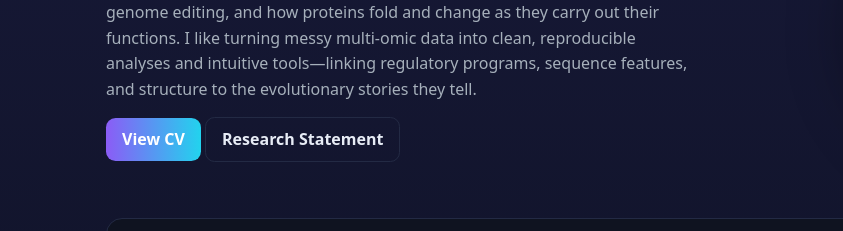
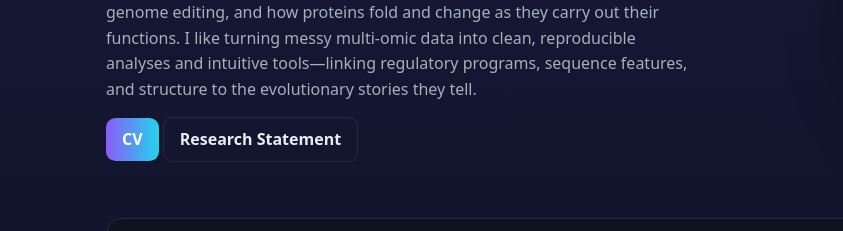
Before and after one commit to ajjoson25/ajjoson25.github.io, a plain HTML site: page index.html in a window 1280 px wide. Shown: the part 278-509 px from the top of the page, 0-843 px from the left. Drawn offline with Linux system fonts and the light colour scheme.

Commit message:
Update index.html

```diff
--- a/index.html
+++ b/index.html
@@ -43,7 +43,7 @@
           they tell.
         </p>
         <div class="cta" style="margin-top:.9rem;">
-          <a class="btn" href="/cv.html">View CV</a>
+          <a class="btn" href="/cv.html">CV</a>
           <a class="btn ghost" href="/research.html">Research Statement</a>
         </div>
       </div>
```
